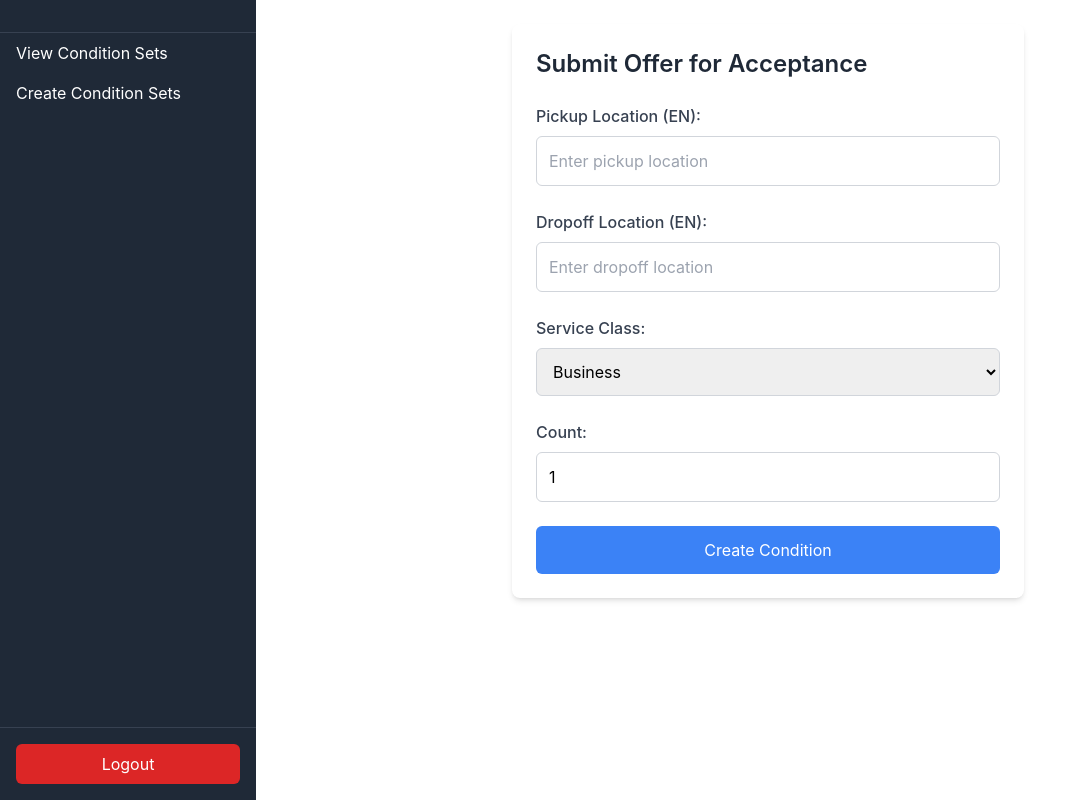
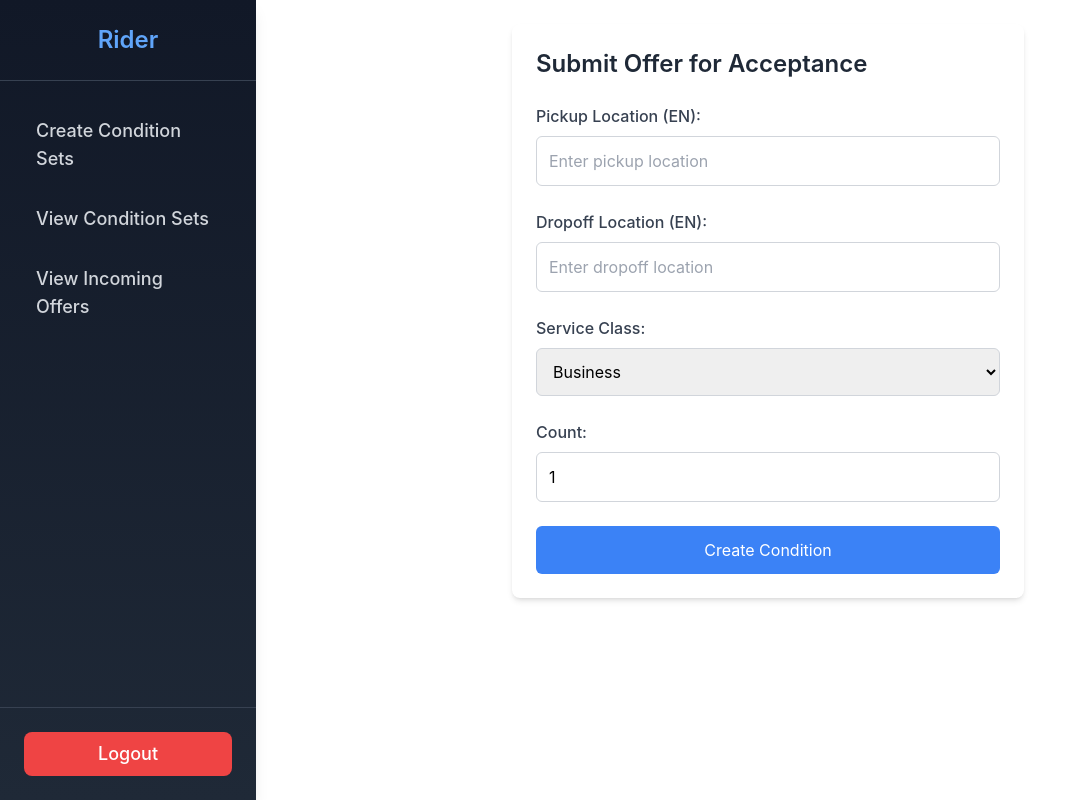
Before and after one commit to jamsheedsaeed/frontendConditionSets, a React (Create React App) app: page / in a window 1280 px wide. Shown: the whole page, without its empty margins (0-1085 px from the left). Built offline with nearby package versions, Linux system fonts and the light colour scheme.

Commit message:
offeres accepted

```diff
--- a/src/App.tsx
+++ b/src/App.tsx
@@ -8,6 +8,7 @@ import { ToastContainer } from 'react-toastify'; // Import ToastContainer
 import 'react-toastify/dist/ReactToastify.css'; // Import default styles
 import ConditionPage from './pages/ConditionSets/ConditionPage';
 import CreCondtionSetPage from './pages/CreateCondtionsSets/CreCondtionSetPage';
+import OffersPage from './pages/Offers/OfferPage';
 
 const AppContent: React.FC = () => {
   return (
@@ -20,6 +21,7 @@ const AppContent: React.FC = () => {
           <Route path="/register" element={<RegisterPage />} />
           <Route path="/conditionSets" element={<ConditionPage />} />
           <Route path="/createconditionSets" element={<CreCondtionSetPage />} />
+          <Route path="/offers" element={<OffersPage />} />
         </Routes>
       </div>
     </div>
--- a/src/components/Sidebar.tsx
+++ b/src/components/Sidebar.tsx
@@ -1,10 +1,12 @@
-import React from 'react';
-import { Link, useNavigate } from 'react-router-dom';
+import React, { useState } from 'react';
+import { Link, useNavigate, useLocation } from 'react-router-dom';
 import { useAuth } from '../context/AuthContext'; // Adjust the path as needed
 
 const Sidebar: React.FC = () => {
   const { logout } = useAuth();
   const navigate = useNavigate();
+  const location = useLocation(); // Get the current location
+  const [selectedTab, setSelectedTab] = useState(location.pathname); // Initialize with the current path
 
   const handleLogout = () => {
     logout();
@@ -12,28 +14,56 @@ const Sidebar: React.FC = () => {
   };
 
   return (
-    <div className="w-64 bg-gray-800 text-white h-screen flex flex-col">
-      <div className="p-4 text-xl font-semibold border-b border-gray-700">
+    <div className="w-64 bg-gradient-to-b from-gray-900 to-gray-800 text-white h-screen flex flex-col shadow-lg">
+      {/* Header Section */}
+      <div className="p-6 text-2xl font-semibold border-b border-gray-700 flex items-center justify-center">
+        <span className="text-blue-400">Rider</span>
+      </div>
 
-      </div>
-      <nav className="flex-1 overflow-y-auto">
+      {/* Navigation Section */}
+      <nav className="flex-1 overflow-y-auto mt-4">
         <ul>
+        <li>
+            <Link
+              to="/createconditionSets"
+              onClick={() => setSelectedTab('/createconditionSets')}
+              className={`block px-6 py-3 mx-3 my-2 text-lg font-medium rounded-lg transition-all
+                ${selectedTab === '/createconditionSets' ? 'bg-gray-700 text-white' : 'text-gray-300 hover:bg-gray-700 hover:text-white'}
+              `}
+            >
+              Create Condition Sets
+            </Link>
+          </li>
           <li>
-            <Link to="/conditionSets" className="block px-4 py-2 hover:bg-gray-700">
+            <Link
+              to="/conditionSets"
+              onClick={() => setSelectedTab('/conditionSets')}
+              className={`block px-6 py-3 mx-3 my-2 text-lg font-medium rounded-lg transition-all
+                ${selectedTab === '/conditionSets' ? 'bg-gray-700 text-white' : 'text-gray-300 hover:bg-gray-700 hover:text-white'}
+              `}
+            >
               View Condition Sets
             </Link>
           </li>
           <li>
-            <Link to="/createconditionSets" className="block px-4 py-2 hover:bg-gray-700">
-              Create Condition Sets
+            <Link
+              to="/offers"
+              onClick={() => setSelectedTab('/offers')}
+              className={`block px-6 py-3 mx-3 my-2 text-lg font-medium rounded-lg transition-all
+                ${selectedTab === '/offers' ? 'bg-gray-700 text-white' : 'text-gray-300 hover:bg-gray-700 hover:text-white'}
+              `}
+            >
+              View Incoming Offers
             </Link>
           </li>
         </ul>
       </nav>
-      <div className="p-4 border-t border-gray-700 mt-auto">
+
+      {/* Logout Button Section */}
+      <div className="p-6 border-t border-gray-700">
         <button
           onClick={handleLogout}
-          className="w-full px-4 py-2 text-white bg-red-600 hover:bg-red-700 rounded-md"
+          className="w-full px-4 py-2 bg-red-500 hover:bg-red-600 transition-all rounded-lg text-white text-lg font-medium"
         >
           Logout
         </button>
--- a/src/pages/ConditionSets/AcceptedRidesTable.tsx
+++ b/src/pages/ConditionSets/AcceptedRidesTable.tsx
@@ -297,18 +297,23 @@ const AcceptedRidesTable: React.FC = () => {
       )}
 
       {/* Modal for Adding/Editing Conditions */}
+   {/* Modal for Adding/Editing Conditions */}
 <Modal show={isModalOpen} onClose={() => setIsModalOpen(false)}>
   <h3 className="text-xl font-bold mb-4">{isEditing ? 'Edit Condition' : 'Add New Condition'}</h3>
   <form onSubmit={handleFormSubmit}>
     <div className="mb-4">
       <label className="block mb-2">Service Class</label>
-            <input
-              type="text"
+      <select
         value={editCondition?.service_class || ''}
         onChange={(e) => setEditCondition({ ...editCondition!, service_class: e.target.value })}
         className="w-full border px-2 py-1 rounded"
         required
-            />
+      >
+        <option value="" disabled>Select a service class</option>
+        <option value="economy">Economy</option>
+        <option value="business">Business</option>
+        <option value="first-class">First-Class</option>
+      </select>
     </div>
     <div className="mb-4">
       <label className="block mb-2">Pickup Address</label>
@@ -326,16 +331,6 @@ const AcceptedRidesTable: React.FC = () => {
         type="text"
         value={editCondition?.dropoff_address || ''}
         onChange={(e) => setEditCondition({ ...editCondition!, dropoff_address: e.target.value })}
-              className="w-full border px-2 py-1 rounded"
-              required
-            />
-          </div>
-          <div className="mb-4">
-            <label className="block mb-2">Status</label>
-            <input
-              type="text"
-              value={editCondition?.status || ''}
-              onChange={(e) => setEditCondition({ ...editCondition!, status: e.target.value })}
         className="w-full border px-2 py-1 rounded"
         required
       />
--- /dev/null
+++ b/src/pages/Offers/OfferPage.tsx
@@ -0,0 +1,13 @@
+import React from 'react';
+import OffersList from './OffersList';
+
+const OffersPage: React.FC = () => {
+  return (
+      <div className=" bg-white shadow-md rounded-lg p-8">
+        <h2 className="text-2xl font-bold text-gray-800 mb-6 text-center">Incomming Rides</h2>
+        <OffersList />
+    </div>
+  );
+};
+
+export default OffersPage;
--- /dev/null
+++ b/src/pages/Offers/OffersList.tsx
@@ -0,0 +1,89 @@
+import React, { useEffect, useState } from 'react';
+
+// Define the shape of your JSON data using TypeScript interfaces
+interface Address {
+  DE: string;
+  EN: string;
+}
+
+interface Offer {
+  dropoff_address: Address;
+  pickup_address: Address;
+  service_class: string;
+}
+
+const OffersList: React.FC = () => {
+  // State to store the fetched offers
+  const [offers, setOffers] = useState<Offer[]>([]);
+  const [language, setLanguage] = useState<'DE' | 'EN'>('EN'); // State to manage the display language
+  const [loading, setLoading] = useState(true); // State to manage loading state
+  const [error, setError] = useState<string | null>(null); // State to manage error
+
+  // Function to fetch offers data from the API
+  const fetchOffers = async () => {
+    try {
+      const response = await fetch('http://127.0.0.1:5000/get-offers');
+      if (!response.ok) {
+        throw new Error('Failed to fetch offers');
+      }
+      const data: Offer[] = await response.json();
+      setOffers(data);
+    } catch (err:any) {
+      setError(err.message);
+    } finally {
+      setLoading(false);
+    }
+  };
+
+  // Fetch the offers when the component mounts
+  useEffect(() => {
+    fetchOffers();
+  }, []);
+
+  // If loading, show a loading indicator
+  if (loading) {
+    return (
+      <div className="flex justify-center items-center h-screen">
+        <div className="animate-spin rounded-full h-32 w-32 border-t-4 border-blue-500"></div>
+      </div>
+    );
+  }
+
+  // If there's an error, display the error message
+  if (error) {
+    return <div className="text-red-500 text-center my-4">Error: {error}</div>;
+  }
+
+  return (
+    <div className="container mx-auto p-6 bg-gray-100 rounded-lg shadow-lg">
+      <h1 className="text-3xl font-bold mb-6 text-gray-800">Offers List</h1>
+
+      {/* Offers table */}
+      <div className="overflow-auto">
+        <table className="min-w-full bg-white border border-gray-300 rounded-lg shadow-md">
+          <thead className="bg-gray-800 text-white">
+            <tr>
+              <th className="w-1/3 py-3 px-4 uppercase font-semibold text-sm text-left">Service Class</th>
+              <th className="w-1/3 py-3 px-4 uppercase font-semibold text-sm text-left">Pickup Address</th>
+              <th className="w-1/3 py-3 px-4 uppercase font-semibold text-sm text-left">Dropoff Address</th>
+            </tr>
+          </thead>
+          <tbody className="text-gray-700">
+            {offers.map((offer, index) => (
+              <tr
+                key={index}
+                className={`${index % 2 === 0 ? 'bg-gray-100' : 'bg-white'} hover:bg-gray-200 transition-colors duration-150`}
+              >
+                <td className="border-t py-3 px-4 text-left">{offer.service_class}</td>
+                <td className="border-t py-3 px-4 text-left">{offer.pickup_address[language]}</td>
+                <td className="border-t py-3 px-4 text-left">{offer.dropoff_address[language]}</td>
+              </tr>
+            ))}
+          </tbody>
+        </table>
+      </div>
+    </div>
+  );
+};
+
+export default OffersList;
```
Lines whose indentation alone changed are shown as unchanged.
